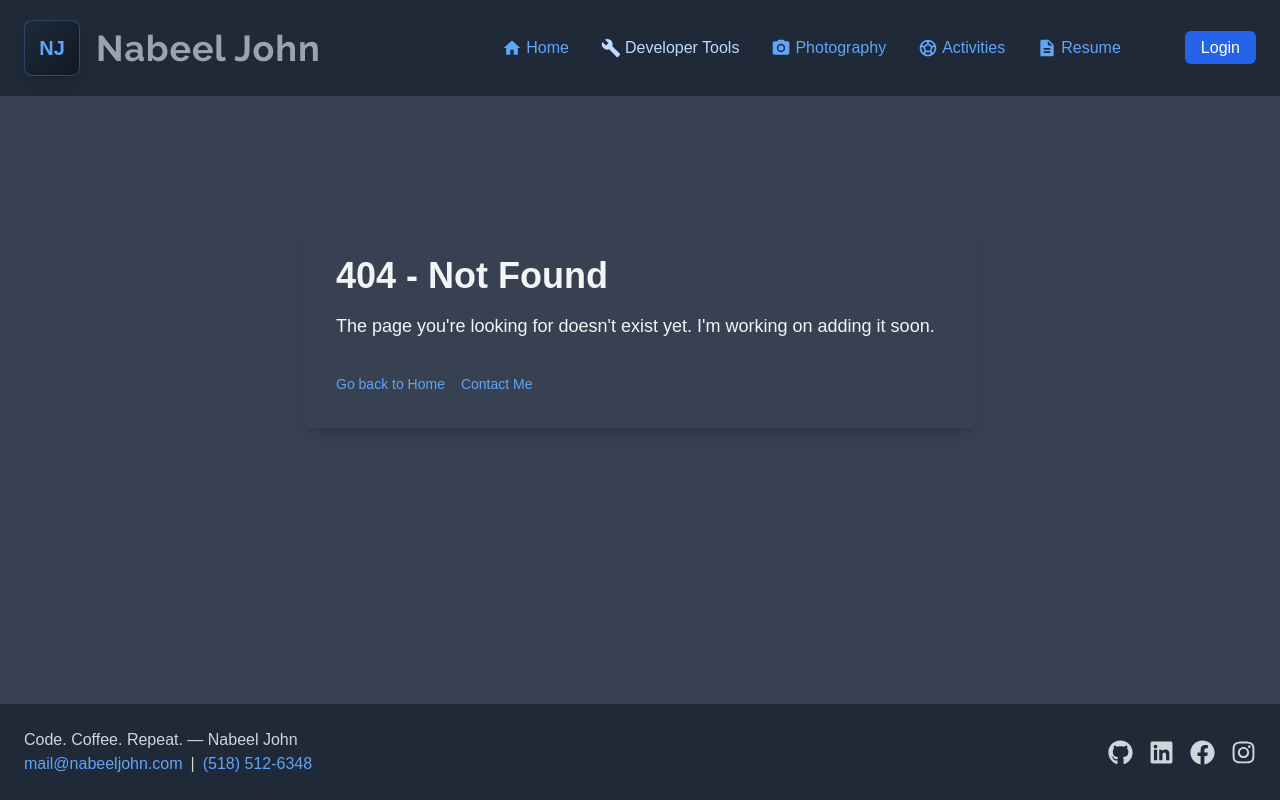
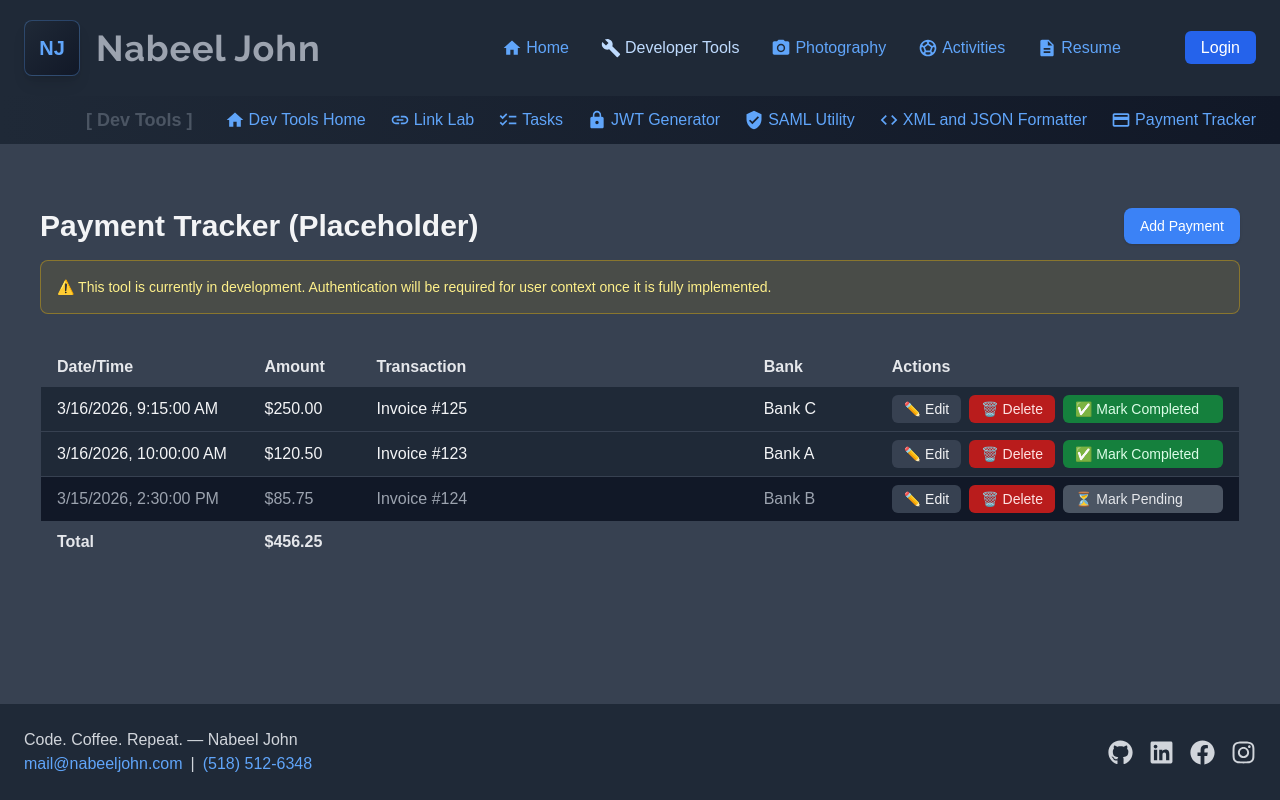
Before and after one commit to nabeeljohn/njohnweb, a Next.js app: page /tools/payments in a window 1280 px wide. Before the commit this address had no page. Built offline with nearby package versions, Linux system fonts and the light colour scheme.

Commit message:
payment tracker placeholder

```diff
--- /dev/null
+++ b/app/tools/payments/page.tsx
@@ -0,0 +1,122 @@
+"use client";
+
+import { useState } from "react";
+
+// Dummy placeholder data with amounts
+const dummyPayments = [
+    { id: "1", datetime: "2026-03-16T10:00:00", transaction: "Invoice #123", bank: "Bank A", amount: 120.50, is_completed: false },
+    { id: "2", datetime: "2026-03-15T14:30:00", transaction: "Invoice #124", bank: "Bank B", amount: 85.75, is_completed: true },
+    { id: "3", datetime: "2026-03-16T09:15:00", transaction: "Invoice #125", bank: "Bank C", amount: 250.00, is_completed: false },
+];
+
+export default function PaymentTrackerPlaceholder() {
+    const [payments, setPayments] = useState(dummyPayments);
+
+    const toggleCompleted = (id: string) => {
+        setPayments(payments.map(p => p.id === id ? { ...p, is_completed: !p.is_completed } : p));
+    };
+
+    const deletePayment = (id: string) => {
+        setPayments(payments.filter(p => p.id !== id));
+    };
+
+    // Sort incomplete first, completed last, then by datetime
+    const sortedPayments = [...payments].sort((a, b) => {
+        if (a.is_completed !== b.is_completed) return a.is_completed ? 1 : -1;
+        return new Date(a.datetime).getTime() - new Date(b.datetime).getTime();
+    });
+
+    // Calculate total amount
+    const totalAmount = payments.reduce((sum, p) => sum + p.amount, 0);
+
+    return (
+        <div className="p-4">
+            <div className="mb-8">
+                {/* Header with title and Add button */}
+                <div className="flex items-center justify-between mb-4">
+                    <h1 className="text-3xl font-bold text-gray-100">Payment Tracker (Placeholder)</h1>
+                    <button
+                        className="px-4 py-2 bg-blue-500 hover:bg-blue-600 text-white rounded-lg text-sm font-medium shadow"
+                        onClick={() => alert("Add Payment clicked!")}
+                    >
+                        Add Payment
+                    </button>
+                </div>
+
+                {/* Warning / Info Banner */}
+                <div className="mt-2 rounded-lg border border-yellow-500/40 bg-yellow-500/10 p-4 text-yellow-200 text-sm">
+                    ⚠️ This tool is currently in development. Authentication will be required for user context once it is fully implemented.
+                </div>
+            </div>
+
+            <div className="overflow-x-auto">
+                <table className="min-w-full w-full border border-gray-700 rounded-lg">
+                    <thead className="bg-gray-700 text-gray-200">
+                        <tr>
+                            <th className="px-4 py-2 text-left w-52">Date/Time</th>
+                            <th className="px-4 py-2 text-left w-28">Amount</th>
+                            <th className="px-4 py-2 text-left">Transaction</th>
+                            <th className="px-4 py-2 text-left w-32">Bank</th>
+                            <th className="px-4 py-2 text-left w-48">Actions</th>
+                        </tr>
+                    </thead>
+                    <tbody>
+                        {sortedPayments.map(payment => (
+                            <tr
+                                key={payment.id}
+                                className={`
+                                    border-b border-gray-700 hover:bg-gray-700 transition-colors
+                                    ${payment.is_completed
+                                        ? "bg-gray-900 text-gray-400"
+                                        : "bg-gray-800 text-gray-100"
+                                    }
+                                `}
+                            >
+                                <td className="px-4 py-2 w-52">{new Date(payment.datetime).toLocaleString()}</td>
+                                <td className="px-4 py-2 w-28">${payment.amount.toFixed(2)}</td>
+                                <td className="px-4 py-2">{payment.transaction}</td>
+                                <td className="px-4 py-2 w-32">{payment.bank}</td>
+                                <td className="px-4 py-2 w-48">
+                                    <div className="flex justify-end items-center space-x-2">
+                                        <button className="flex items-center gap-1 bg-gray-700 hover:bg-gray-600 text-gray-100 text-sm px-3 py-1 rounded-md whitespace-nowrap">
+                                            ✏️ Edit
+                                        </button>
+                                        <button className="flex items-center gap-1 bg-red-700 hover:bg-red-600 text-red-100 text-sm px-3 py-1 rounded-md whitespace-nowrap" onClick={() => deletePayment(payment.id)}>
+                                            🗑️ Delete
+                                        </button>
+                                        <button
+                                            className={`
+                                                flex items-center gap-1 text-sm px-3 py-1 rounded-md whitespace-nowrap w-40 text-left
+                                                ${payment.is_completed
+                                                    ? "bg-gray-600 hover:bg-gray-500 text-gray-200"
+                                                    : "bg-green-700 hover:bg-green-600 text-green-100"
+                                                }
+                                            `}
+                                            onClick={() => toggleCompleted(payment.id)}
+                                        >
+                                            {payment.is_completed ? "⏳ Mark Pending" : "✅ Mark Completed"}
+                                        </button>
+                                    </div>
+                                </td>
+                            </tr>
+                        ))}
+                        {payments.length === 0 && (
+                            <tr>
+                                <td colSpan={5} className="text-gray-400 px-4 py-2 text-center">
+                                    No payments found.
+                                </td>
+                            </tr>
+                        )}
+                    </tbody>
+                    <tfoot className="bg-gray-700 text-gray-200">
+                        <tr>
+                            <td className="px-4 py-2 font-bold text-left">Total</td>
+                            <td className="px-4 py-2 font-bold">${totalAmount.toFixed(2)}</td>
+                            <td colSpan={3}></td>
+                        </tr>
+                    </tfoot>
+                </table>
+            </div>
+        </div>
+    );
+}
```
